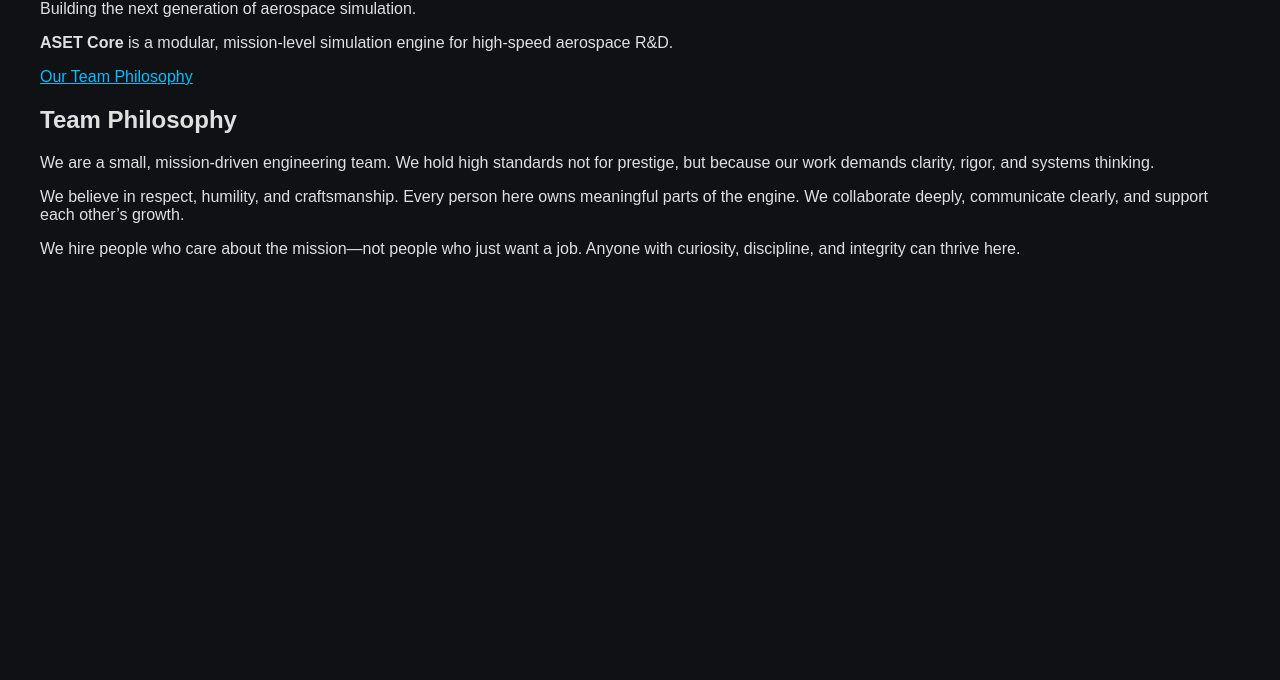
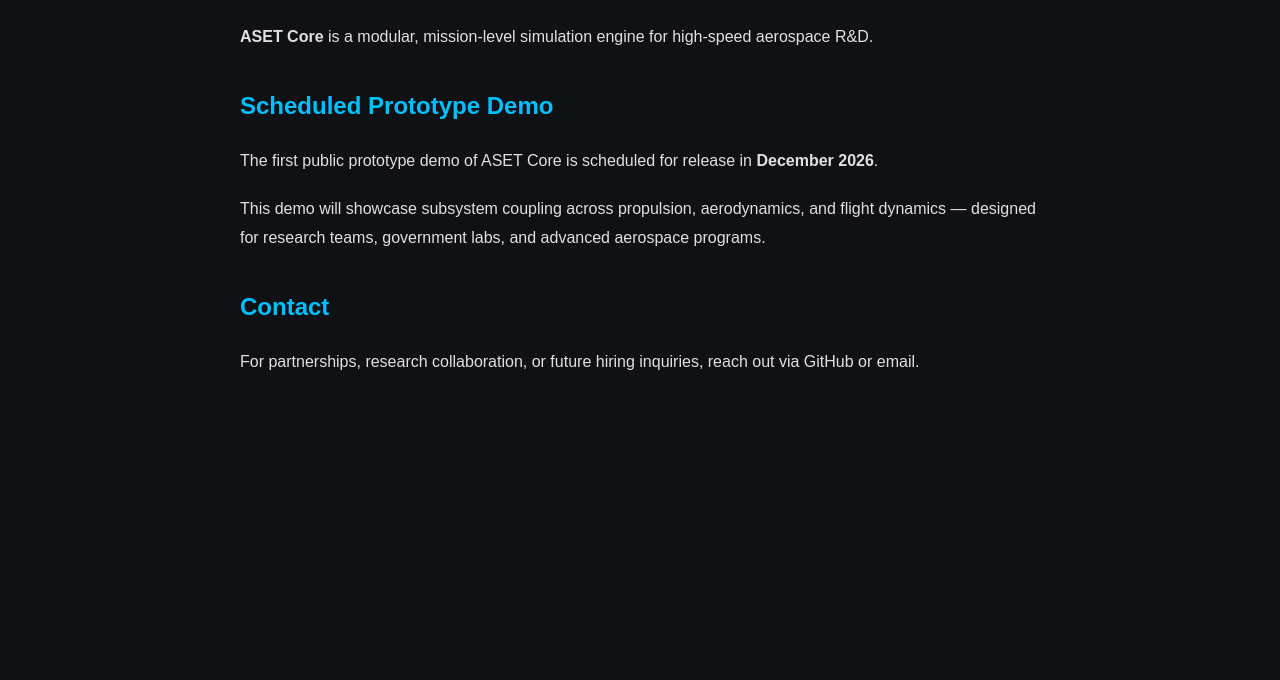
Before and after one commit to Gerardo-J-Sandoval/interlinked-aero-site, a plain HTML site: page index.html in a window 1280 px wide. Shown: the part 120-800 px from the top of the page. Drawn offline with Linux system fonts and the light colour scheme.

Commit message:
Enhance index.html with demo and contact details
Added new sections for Scheduled Prototype Demo and Contact information.

```diff
--- a/index.html
+++ b/index.html
@@ -10,24 +10,32 @@
       background-color: #0f1115;
       color: #e0e0e0;
       padding: 2rem;
+      max-width: 800px;
+      margin: auto;
+      line-height: 1.8;
     }
-    h1 {
+    h1, h2 {
       color: #00bfff;
+      margin-top: 2rem;
+    }
+    p {
+      margin-bottom: 1.2rem;
     }
     a {
       color: #00bfff;
+      text-decoration: none;
     }
   </style>
 </head>
 <body>
   <h1>Interlinked Aerospace</h1>
-  <p>Building the next generation of aerospace simulation.</p>
   <p><strong>ASET Core</strong> is a modular, mission-level simulation engine for high-speed aerospace R&D.</p>
-  <p><a href="#philosophy">Our Team Philosophy</a></p>
 
-  <h2 id="philosophy">Team Philosophy</h2>
-  <p>We are a small, mission-driven engineering team. We hold high standards not for prestige, but because our work demands clarity, rigor, and systems thinking.</p>
-  <p>We believe in respect, humility, and craftsmanship. Every person here owns meaningful parts of the engine. We collaborate deeply, communicate clearly, and support each other’s growth.</p>
-  <p>We hire people who care about the mission—not people who just want a job. Anyone with curiosity, discipline, and integrity can thrive here.</p>
+  <h2>Scheduled Prototype Demo</h2>
+  <p>The first public prototype demo of ASET Core is scheduled for release in <strong>December 2026</strong>.</p>
+  <p>This demo will showcase subsystem coupling across propulsion, aerodynamics, and flight dynamics — designed for research teams, government labs, and advanced aerospace programs.</p>
+
+  <h2>Contact</h2>
+  <p>For partnerships, research collaboration, or future hiring inquiries, reach out via GitHub or email.</p>
 </body>
 </html>
```
